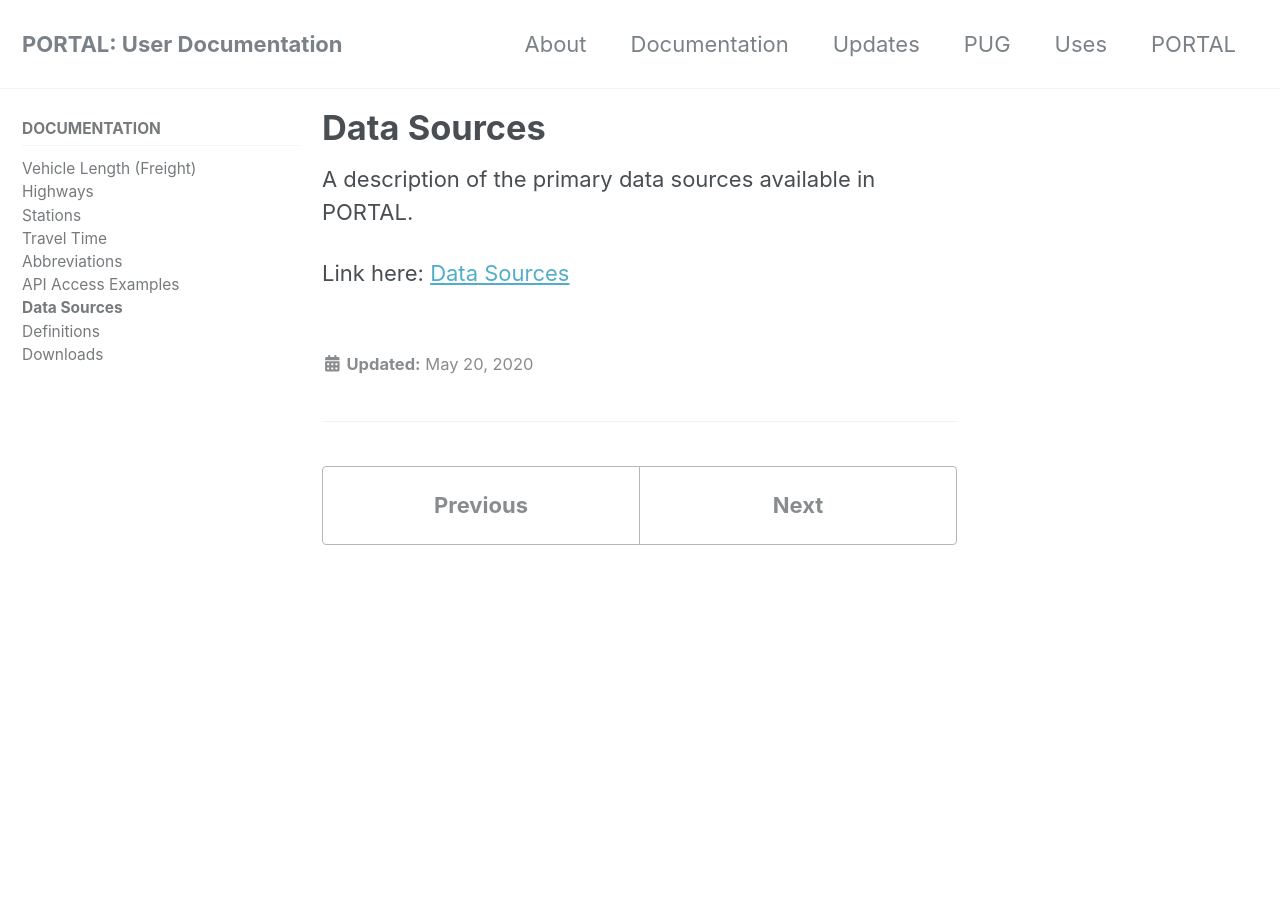
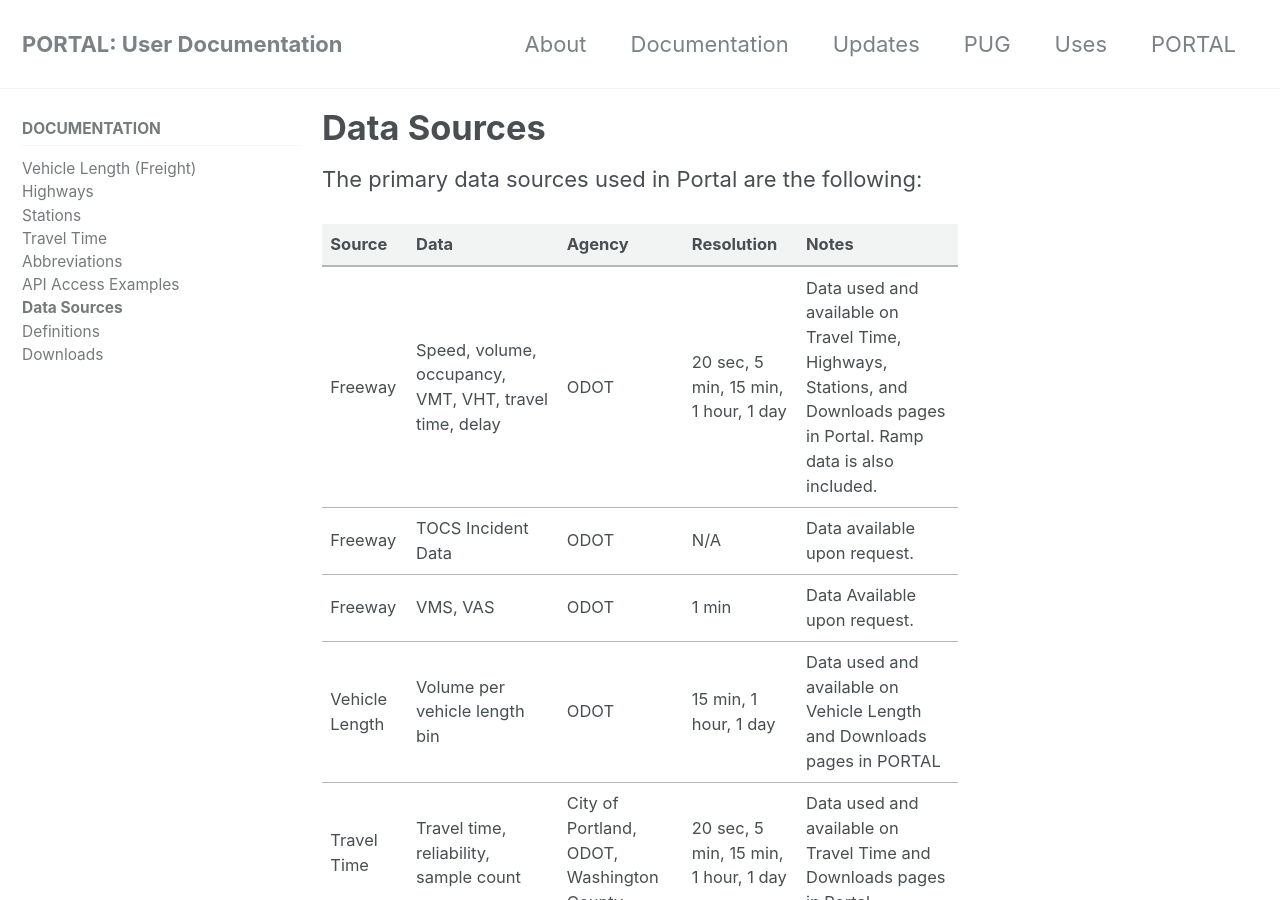
Before and after one commit to adus/portal-documentation, a Jekyll site: the page built from _documents/datasources.md, in a window 1280 px wide and 900 px high. Built offline with Jekyll 4.4.1, drawn with Linux system fonts in a browser that asks for light colours; nearby versions of some CDN libraries; some of the changed text lies outside the part shown.

Commit message:
Convert Data sources from linked PDF to table.

```diff
--- a/_documents/datasources.md
+++ b/_documents/datasources.md
@@ -2,6 +2,22 @@
 title: "Data Sources"
 ---
 
-A description of the primary data sources available in PORTAL.
+The primary data sources used in Portal are the following:
 
-Link here: [Data Sources]({{ site.url }}{{ site.baseurl }}/assets/pdfs/PORTAL_DataSources_20200402.pdf)
+| Source | Data | Agency | Resolution | Notes |
+| :----- | :--- | :----- | :--------- | :---- |
+| Freeway | Speed, volume, occupancy, VMT, VHT, travel time, delay | ODOT | 20 sec, 5 min, 15 min, 1 hour, 1 day | Data used and available on Travel Time, Highways, Stations, and Downloads pages in Portal. Ramp data is also included. |
+| Freeway | TOCS Incident Data | ODOT | N/A | Data available upon request. |
+| Freeway | VMS, VAS | ODOT | 1 min | Data Available upon request. |
+| Vehicle Length | Volume per vehicle length bin | ODOT | 15 min, 1 hour, 1 day | Data used and available on Vehicle Length and Downloads pages in PORTAL |
+| Travel Time | Travel time, reliability, sample count | City of Portland, ODOT, Washington County | 20 sec, 5 min, 15 min, 1 hour, 1 day | Data used and available on Travel Time and Downloads pages in Portal |
+| Transit | Quarterly Cleaned Ridership, On-Time Performance | TriMet | Quarterly | Data available on Downloads page |
+| Arterial | Traffic Signal Data, Including System Detector Counts (TransCore Data) | City of Portland | 5 min, 15 min, 1 hour, 1 day | Data available on Arterial Page |
+| Arterial | Bike Counts | City of Portland | 5 min, 15 min, 1 hour, 1 day | Data available on Arterial page. |
+| Weather | Wind Speed, Temperature, Humidity, Precipitation, Visibility | NOAA | 1 hour | Data available on Stations page. |
+
+The following data sources may be added in the future:
+
+| Source | Data | Agency |
+| :----- | :--- | :----- |
+| Arterial | ATSPM | City of Portland |
```
